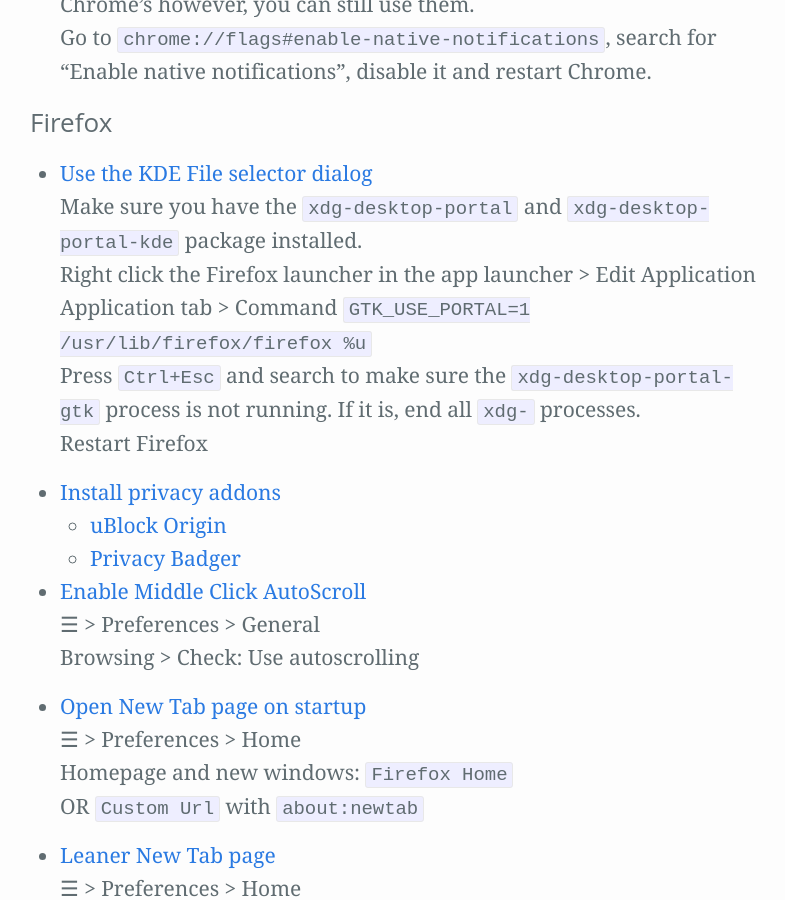
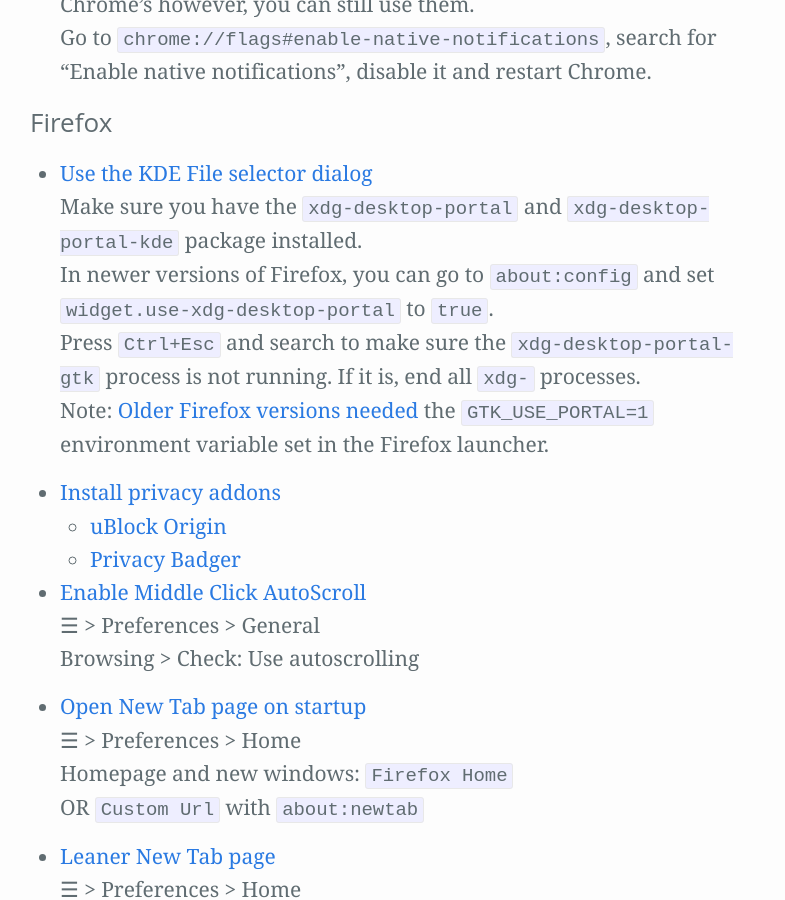
Before and after one commit to Zren/zren.github.io, a Jekyll site: the page built from kde_tips/tips.md, in a window 1280 px wide and 900 px high, scrolled down 12132 px. Shown: the whole window, without its empty margins (240-1025 px from the left). Built offline with Jekyll 4.4.1, drawn with Linux system fonts in a browser that asks for light colours; our own code applies the rules of GitHub Pages for plain Markdown files.

Commit message:
Update xdg portal filepicker in firefox tip

```diff
--- a/kde_tips/tips.md
+++ b/kde_tips/tips.md
@@ -452,10 +452,9 @@
 
 {% capture label %}Use the KDE File selector dialog{% endcapture %}{% capture contents %}
   Make sure you have the `xdg-desktop-portal` and `xdg-desktop-portal-kde` package installed.
-  Right click the Firefox launcher in the app launcher > Edit Application
-  Application tab > Command `GTK_USE_PORTAL=1 /usr/lib/firefox/firefox %u`
+  In newer versions of Firefox, you can go to `about:config` and set `widget.use-xdg-desktop-portal` to `true`.
   Press `Ctrl+Esc` and search to make sure the `xdg-desktop-portal-gtk` process is not running. If it is, end all `xdg-` processes.
-  Restart Firefox
+  Note: [Older Firefox versions needed](https://askubuntu.com/questions/1100261/how-do-i-make-firefox-64-use-the-kde-file-selection-dialog) the `GTK_USE_PORTAL=1` environment variable set in the Firefox launcher.
 {% endcapture%}{% include tip.html label=label contents=contents %}
 
 {% capture label %}Install privacy addons{% endcapture %}{% capture contents %}
```
